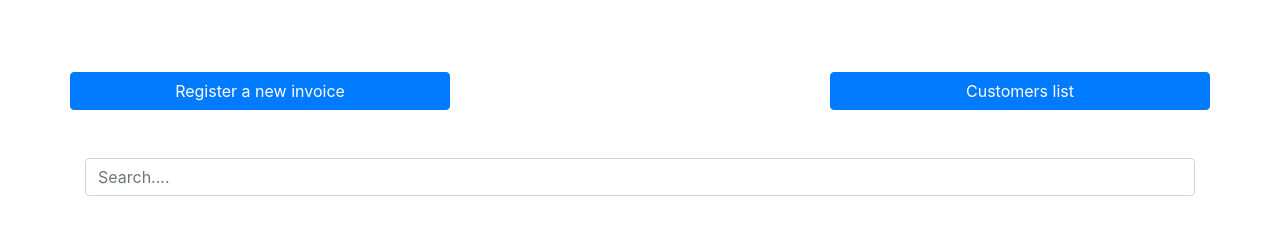
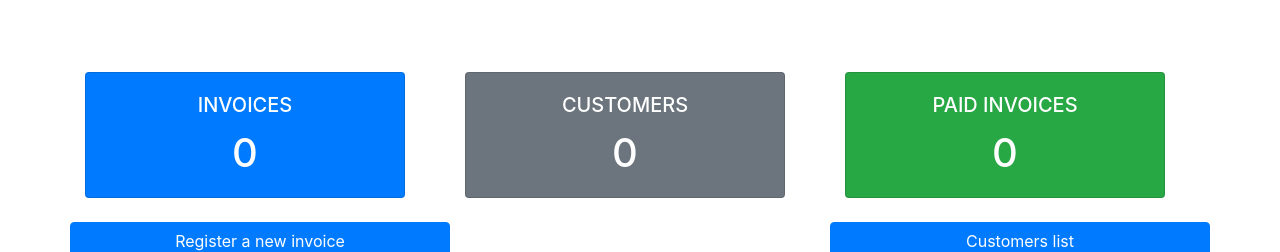
Before and after one commit to AbouYounes/django_invoice_manager, a Django app: page /en/ in a window 1280 px wide. Shown: the part 66-318 px from the top of the page. Run offline with Django 5.2, Linux system fonts and the light colour scheme; the visitor is signed in with stand-in values (Sample User, id 1); data that the repository does not hold is empty.

Commit message:
add card status

```diff
--- a/django_invoice_manager/urls.py
+++ b/django_invoice_manager/urls.py
@@ -6,7 +6,8 @@ from django.conf.urls.static import static
 from django.conf.urls.i18n import i18n_patterns
 
 urlpatterns = [
-    path('admin/', admin.site.urls)
+    path('admin/', admin.site.urls),
+
 ]
 
 
--- a/invoice_app/urls.py
+++ b/invoice_app/urls.py
@@ -3,7 +3,7 @@ from . import views
 
 urlpatterns = [
     path('', views.HomeView.as_view(), name='home'),
-    path('customers', views.CustomersView.as_view(), name="customers"),
+    path('customers/', views.CustomersView.as_view(), name="customers"),
     path('add-customer', views.AddCustomerView.as_view(), name='add-customer'),
     path('add-invoice', views.AddInvoiceView.as_view(), name='add-invoice'),
     path('view-invoice/<int:pk>', views.InvoiceVisualizationView.as_view(), name='view-invoice'),
--- a/invoice_app/views.py
+++ b/invoice_app/views.py
@@ -24,10 +24,20 @@ class HomeView(LoginRequiredSuperuserMixim, View):
     """ Main view """
 
     templates_name = 'index.html'
-    invoices = Invoice.objects.select_related('customer', 'save_by').all()
+    invoices = Invoice.objects.all()
+    customers = Customer.objects.all()
+    article = Article.objects.all()
+    total_invoices = invoices.count()
+    total_customers = customers.count()
+    total_paid = invoices.filter(paid='True').count()
     context = {
-        'invoices': invoices
+        'invoices': invoices,
+        'customers' : customers,
+        'total_invoices' : total_invoices,
+        'total_customers' : total_customers,
+        'total_paid' : total_paid
     }
+    Invoice.objects.alatest
 
     def get(self, request, *args, **kwags):
         items = pagination(request, self.invoices)
@@ -62,6 +72,7 @@ class HomeView(LoginRequiredSuperuserMixim, View):
 
         items = pagination(request, self.invoices)
         self.context['invoices'] = items
+        Invoice.validate_constraints,
         return render(request, self.templates_name, self.context)
 
 class CustomersView(LoginRequiredSuperuserMixim, View):
--- a/templates/index.html
+++ b/templates/index.html
@@ -4,6 +4,33 @@
 
 {% block content %}
 <br><br>
+
+<div class="row row-cols-1 row-cols-md-3 g-4">
+   <div class="col">
+      <div class="card text-white bg-primary mb-4" style="max-width: 20rem;">
+         <div class="card-body">
+         <h5 class="card-title text-center te">{% trans 'INVOICES' %}</h5>
+         <h1 class="card-text text-center">{{total_invoices}}</h1>
+         </div>
+      </div>
+   </div>
+   <div class="col">
+      <div class="card text-white bg-secondary mb-4" style="max-width: 20rem;">
+         <div class="card-body">
+         <h5 class="card-title text-center">{% trans 'CUSTOMERS' %}</h5>
+         <h1 class="card-text text-center">{{total_customers}}</h1>
+         </div>
+      </div>
+   </div>
+   <div class="col">
+      <div class="card text-white bg-success mb-4" style="max-width: 20rem;">
+         <div class="card-body">
+         <h5 class="card-title text-center">{% trans 'PAID INVOICES' %}</h5>
+         <h1 class="card-text text-center">{{total_paid}}</h1>
+         </div>
+      </div>
+   </div>
+</div>
 
 <div class="row">
    <a href="{% url 'add-invoice' %}" class="btn col-md-4 btn-primary">{% trans 'Register a new invoice' %}
@@ -70,9 +97,6 @@
 
             </td>
          </tr>
-
-
-
          {% endfor %}
 
       {% if invoices.has_other_pages %}
--- a/templates/invoice-pdf.html
+++ b/templates/invoice-pdf.html
@@ -256,8 +256,9 @@
 													<td>{{ article.unit_price }}</td>
 													<td>{{ article.tva }}</td>
 													<td>{{ article.get_total }}</td>
-                                               {% endfor %}
-    											<tr>
+                                                </tr>
+                                                {% endfor %}
+                                                <tr>
     												<td colspan="6" class="text-right" >
 														<p>
 															{% trans 'Subtotal' %}<br>
```
